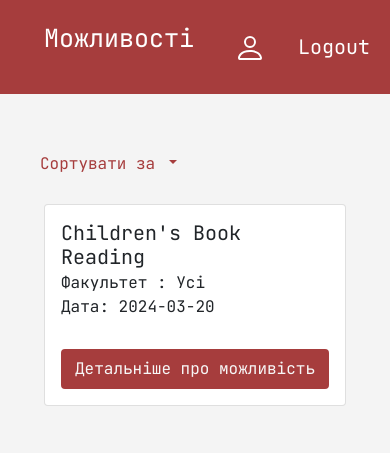
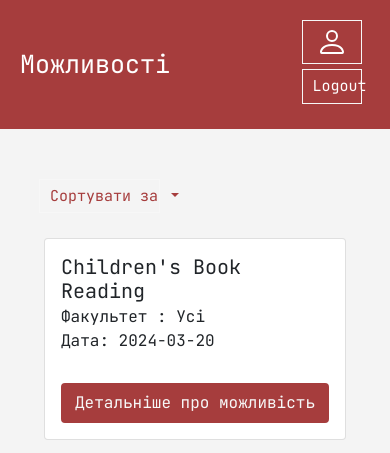
Before and after one commit to garudaenjoyer/good-opportunity-web-mini-project, a Flask app: page / in a window 390 px wide. Shown: the top 453 px of the page. Run offline with Flask 3, Linux system fonts and the light colour scheme; a user stored in the database is signed in; some libraries are stand-ins or nearby versions.

Commit message:
adaptive base improvement

```diff
--- a/website/static/styles/style.css
+++ b/website/static/styles/style.css
@@ -186,7 +186,25 @@
     border-radius: 5px;
     /* background-color: #f9f9f9; */
 }
-
-.modal-footer{
-
+@media only screen and (max-width: 600px) {
+    .nav_button {
+        display: flex;
+        flex-direction: column;
+        align-items: center;
+    }
+    .nav-link {
+        font-size: 15px;
+        font-weight: 200;
+        margin: auto;
+        border: 1px solid #f7f7f7;
+        padding: 5px 10px;
+        margin-bottom: 5px;
+        text-align: center;
+        width: 80%; /* Set a width to prevent full width */
+        box-sizing: border-box; /* Include padding and border in the total width */
+    }
+    .menu {
+        display: flex;
+        align-items: center;
+    }
 }
--- a/website/templates/base.html
+++ b/website/templates/base.html
@@ -23,11 +23,9 @@
 
     <body>
         <nav class="menu">
-            <div class="container-fluid">
-              <a class="logo" href="/home">
-                Можливості
-              </a>
-            </div>
+            <a class="logo" href="/home">
+              Можливості
+            </a>
             {% if not admin %}
               {% if user.is_authenticated %}
               <div class = 'nav_button'>
```
